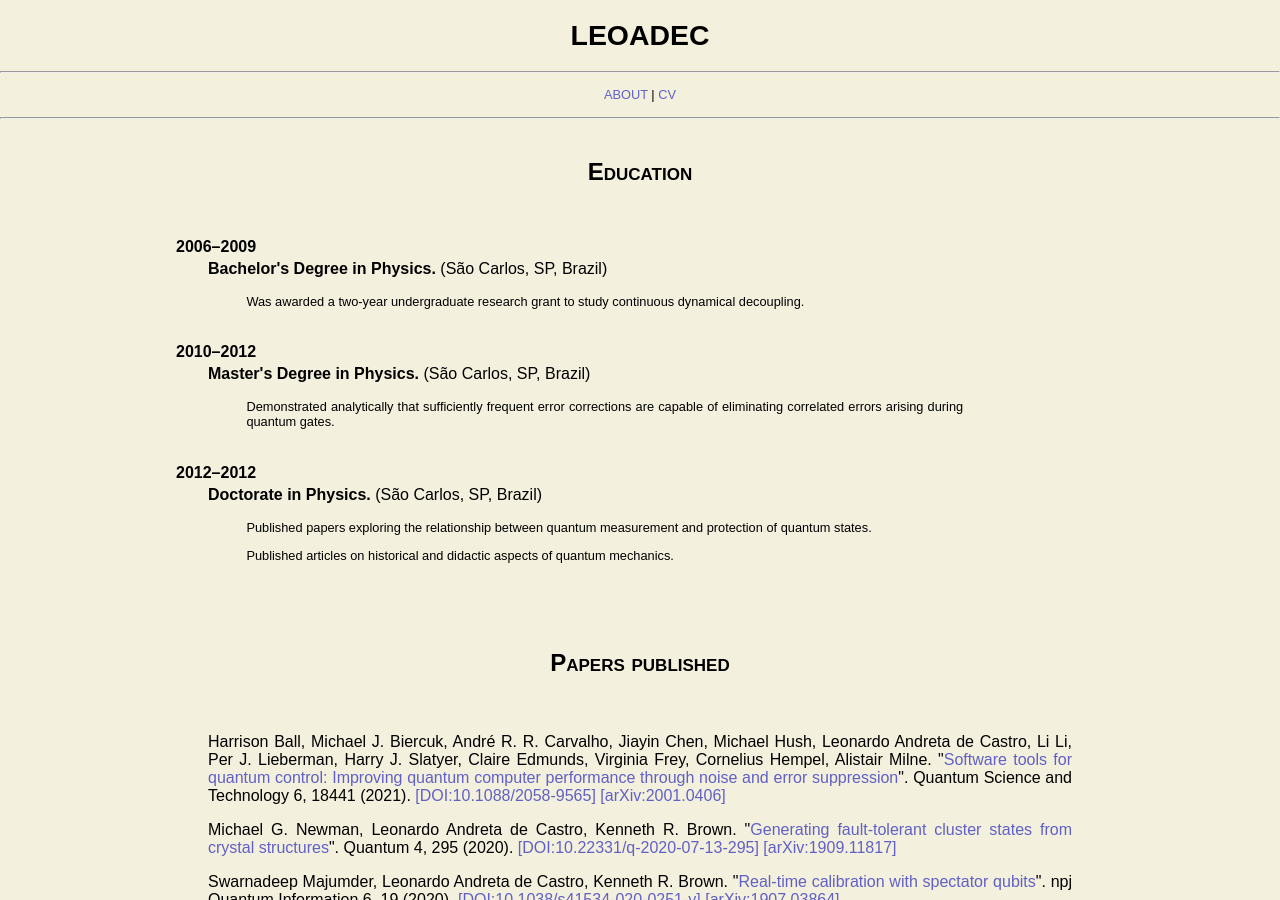
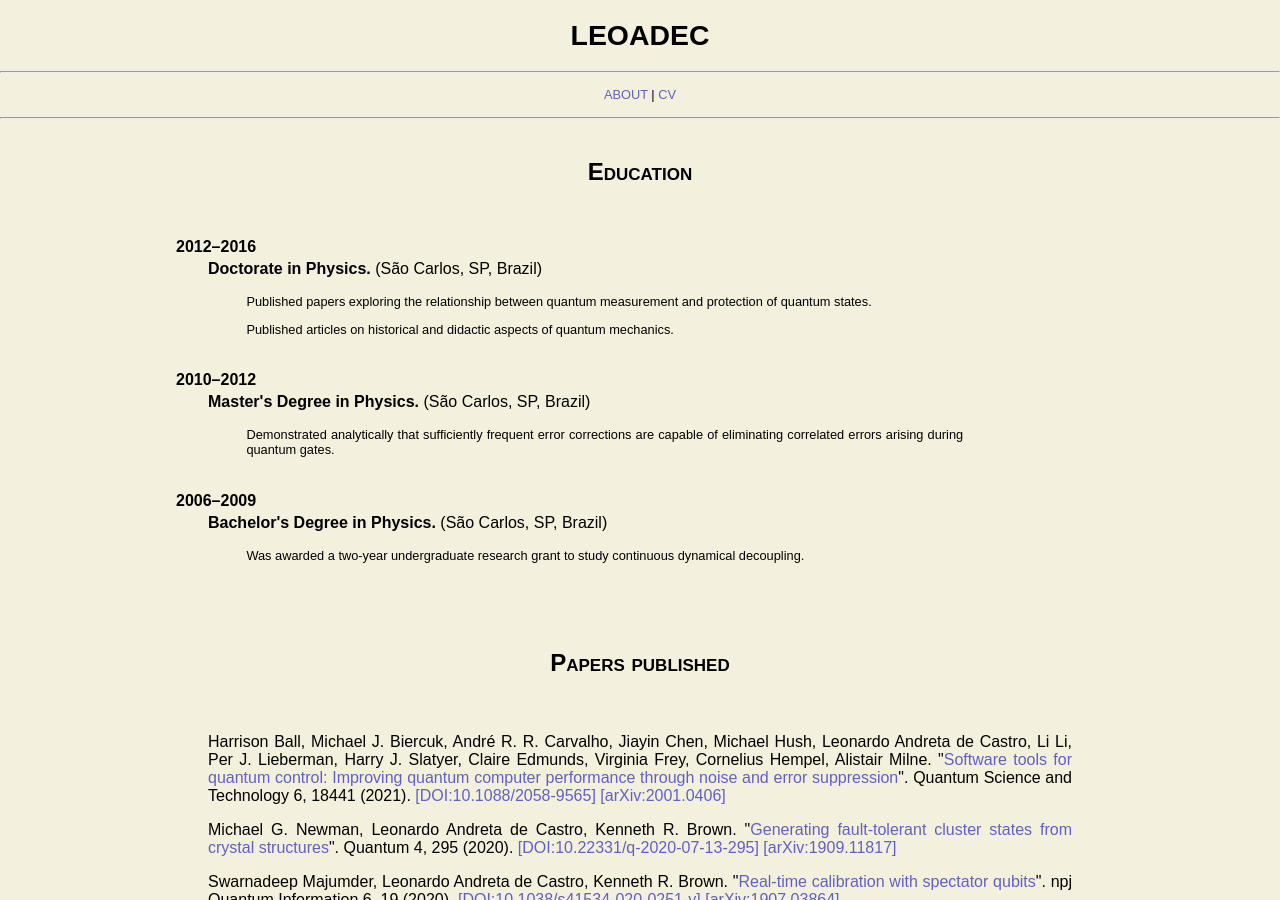
Before and after one commit to leoadec/leoadec.github.io, a Jekyll site: the page built from cv.md, in a window 1280 px wide and 900 px high, scrolled down 580 px. Built offline with Jekyll 4.4.1, drawn with Linux system fonts in a browser that asks for light colours.

Commit message:
continue migration to collections

```diff
--- a/cv.md
+++ b/cv.md
@@ -24,7 +24,8 @@ layout: default
 
 <h3>Education</h3>
 <ul>
-{% for post in site.degrees %}
+{% assign degrees = site.degrees | reverse %}
+{% for post in degrees %}
    <li seq="{{ post.date | date: '%Y' }}&ndash;{% if post.end_date %}{{ post.end_date | date: '%Y' }}{% else %}current{% endif %}">
      <strong>{{ post.title }}.</strong>
      {{ post.employer }} ({{ post.location }})
```
Also changed, not shown: _degrees/bachelors-in-physics.md (renamed from _degrees/2006-01-01-bachelors-in-physics.md, +2 -3 lines), _degrees/doctorate-in-physics.md (renamed from _degrees/2012-03-01-doctorate-in-physics.md, +2 -2 lines), _degrees/masters-in-physics.md (renamed from _degrees/2010-01-01-masters-degree-in-physics.md, +2 -2 lines).
